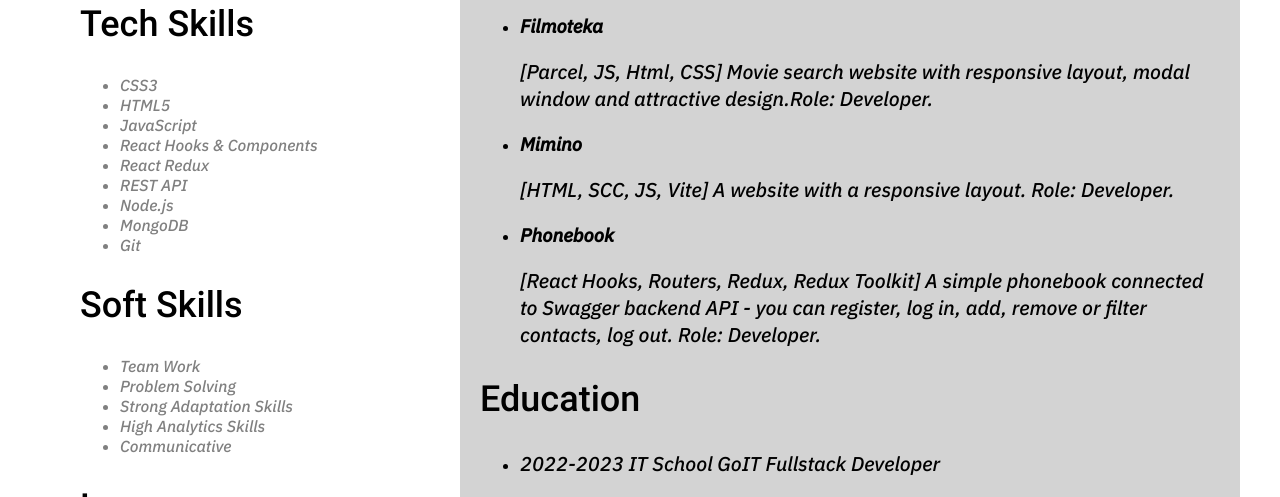
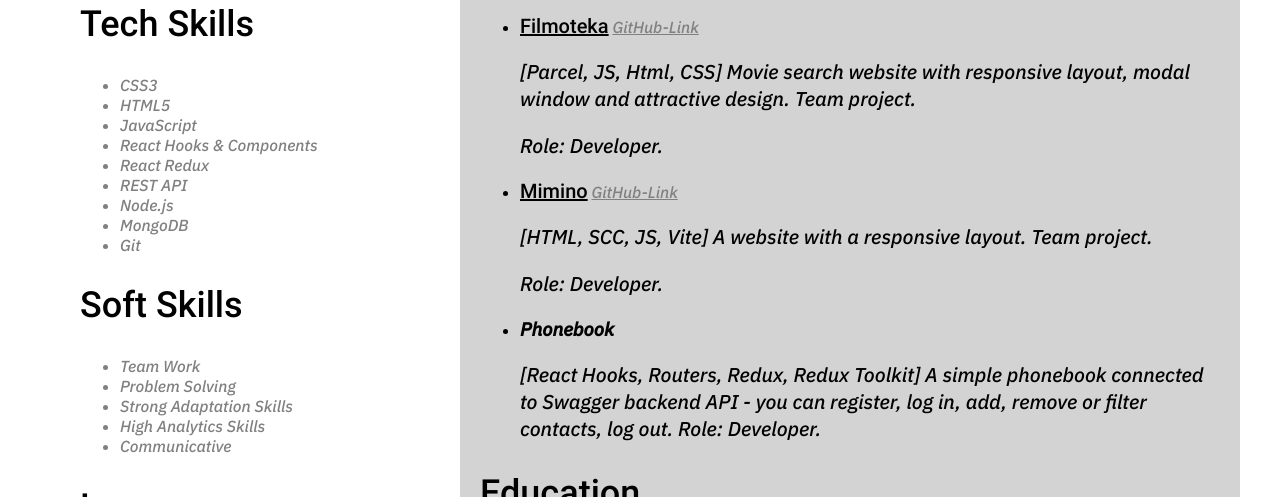
Before and after one commit to ozeransm/resume, a plain HTML site: page index.html in a window 1280 px wide. Shown: the part 734-1231 px from the top of the page. Drawn offline with Linux system fonts and the light colour scheme.

Commit message:
update font, link

```diff
--- a/index.html
+++ b/index.html
@@ -17,7 +17,7 @@
           <img src="./img/my-photo.jpg" alt="avatar" width="300"/>
         </div>
 
-        <h2>Contact Me</h2>
+        <h2>Contacts</h2>
         <ul class="contactme-list">
           <li class="contactme-item">
             <svg class="icon-svg">
@@ -61,7 +61,7 @@
               href="https://t.me/ozserg"
               target="_blank"
               rel="noopener noreferrer"
-              >@ozserg</a
+              >Telegram</a
             >
           </li>
         </ul>
@@ -116,17 +116,23 @@
         <h2>Project Experience</h2>
         <ul>
           <li>
-            <h3>Filmoteka</h3>
+
+            <a class="link-project" href="https://ihorhodebskyi.github.io/project-neverland/" target="_blank" rel="noopener noreferrer">Filmoteka</a>
+            <a href="https://github.com/IhorHodebskyi/project-neverland.git" target="_blank" rel="noopener noreferrer">GitHub-Link</a>
+            <!-- <h3>Filmoteka</h3> -->
             <p>
               [Parcel, JS, Html, CSS] Movie search website with responsive
-              layout, modal window and attractive design.Role: Developer.
+              layout, modal window and attractive design. Team project.
+              <p>Role: Developer.</p>
             </p>
           </li>
           <li>
-            <h3>Mimino</h3>
+            <a class="link-project" href="https://sidermc.github.io/goit-team-project-group-11/" target="_blank" rel="noopener noreferrer">Mimino</a>
+            <a href="https://github.com/SiderMc/goit-team-project-group-11.git" target="_blank" rel="noopener noreferrer">GitHub-Link</a>
+            <!-- <h3>Mimino</h3> -->
             <p>
-              [HTML, SCC, JS, Vite] A website with a responsive layout. Role:
-              Developer.
+              [HTML, SCC, JS, Vite] A website with a responsive layout. Team project.
+              <p>Role: Developer.</p>
             </p>
           </li>
           <li>
--- a/styles.css
+++ b/styles.css
@@ -65,3 +65,9 @@ p{
   border-radius: 50%;
   overflow: hidden;
 }
+.link-project{
+  font-family: EduSABeginner-VariableFont_wght;
+  font-size: 20px;
+  font-weight: 500;
+  color: black;
+}
```
